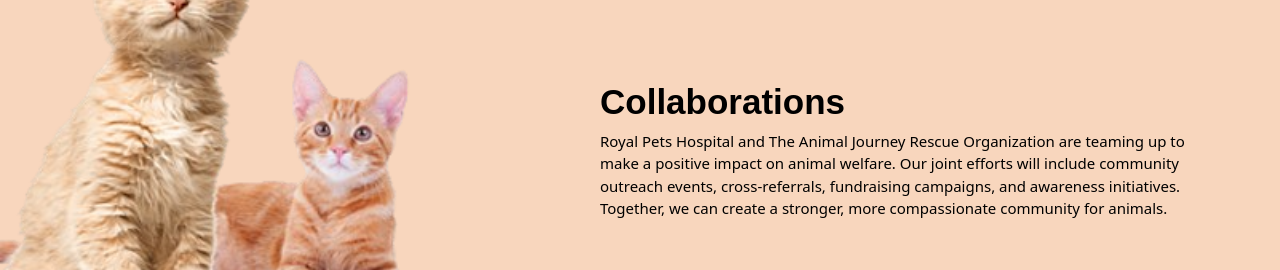
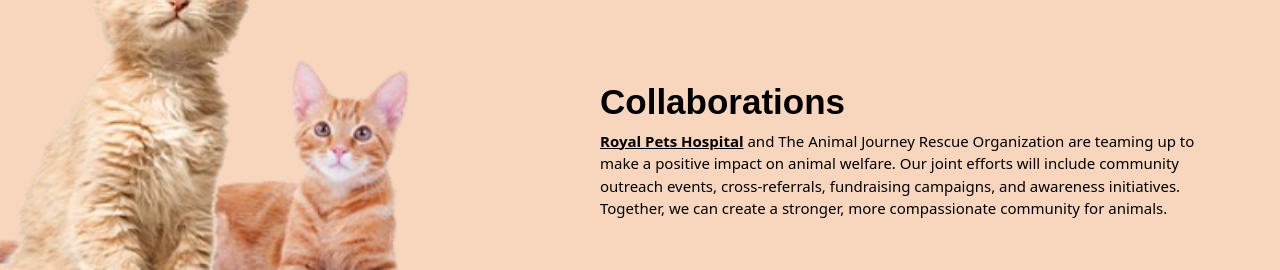
Before and after one commit to JawadRaza8372/PetCare, a React (Create React App) app: page / in a window 1280 px wide. Shown: the part 1960-2230 px from the top of the page. Built offline with nearby package versions, Linux system fonts and the light colour scheme.

Commit message:
adding link

```diff
--- a/src/Pages/Home.jsx
+++ b/src/Pages/Home.jsx
@@ -275,6 +275,13 @@ export default function Home() {
             {home.container4.mainHeading}
           </h1>
           <p className="text-[13px] md:text-[15px] bg-transparent ">
+            <a
+              className="bg-transparent font-bold"
+              style={{ color: "black" }}
+              href="https://royalpetshospital.com/"
+            >
+              <u className="bg-transparent">Royal Pets Hospital</u>
+            </a>{" "}
             {home.container4.subHeading}
           </p>
           {/* <Button2 btn2={home.container4.btnTxt} /> */}
--- a/src/Utils/AllText.js
+++ b/src/Utils/AllText.js
@@ -32,7 +32,7 @@ const textStrings = {
     container4: {
       mainHeading: "Collaborations",
       subHeading:
-        "Royal Pets Hospital and The Animal Journey Rescue Organization are teaming up to make a positive impact on animal welfare. Our joint efforts will include community outreach events, cross-referrals, fundraising campaigns, and awareness initiatives.\nTogether, we can create a stronger, more compassionate community for animals.",
+        " and The Animal Journey Rescue Organization are teaming up to make a positive impact on animal welfare. Our joint efforts will include community outreach events, cross-referrals, fundraising campaigns, and awareness initiatives.\nTogether, we can create a stronger, more compassionate community for animals.",
       btnTxt: "Our Services",
     },
     container5: {
```
